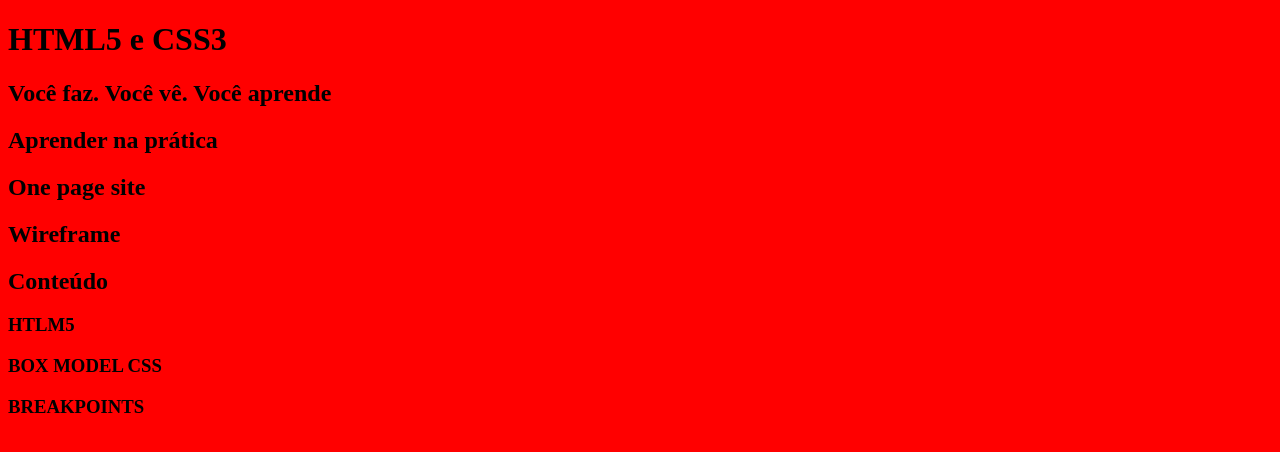
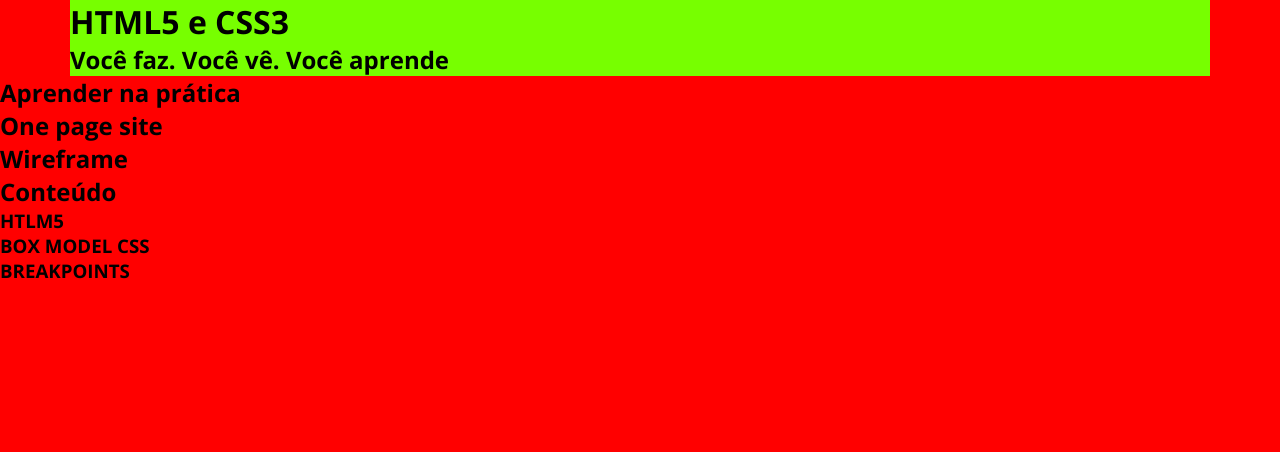
Before and after one commit to EOliveira6/HTML5-CSS3, a plain HTML site: page index.html in a window 1280 px wide. Drawn offline with nearby package versions, Linux system fonts and the light colour scheme.

Commit message:
Modificações no Layout

```diff
--- a/index.html
+++ b/index.html
@@ -12,35 +12,48 @@
 <body>
     <!-- Cabeçalho -->
     <header>
+<div class="Container">
 
+</div>
     </header>
     <!-- Destaque -->
     <main>
-        <h1>HTML5 e CSS3</h1>
-        <h2>Você faz. Você vê. Você aprende</h2>
+        <div class="Container">
+            <h1>HTML5 e CSS3</h1>
+            <h2>Você faz. Você vê. Você aprende</h2>
+        </div>
     </main>
     <!-- Sobre -->
     <section>
-        <h2>Aprender na prática
-</h2>
+        <div class="container">
+            <h2>Aprender na prática</h2>
+        </div>
     </section>
     <!-- One Page -->
     <section>
-        <h2>One page site</h2>
+        <div class="container">
+            <h2>One page site</h2>
+        </div>
     </section>
     <!-- Wireframe -->
     <section>
-        <h2>Wireframe</h2>
+        <div class="container">
+            <h2>Wireframe</h2>
+        </div>
     </section>
     <!-- Conteúdo -->
     <section>
+        <div class="container">
             <h2>Conteúdo</h2>
             <h3>HTLM5</h3>
             <h3>BOX MODEL CSS</h3>
             <h3>BREAKPOINTS</h3>
+        </div>
     </section>
     <!-- Rodapé -->
     <footer>
+    <div class="container">
 
+    </div>
     </footer>
 </html>
--- a/style.css
+++ b/style.css
@@ -1,23 +1,56 @@
 /*
 Folha de estilos
 */
+/* Importação Google Fontes */
+@import url('https://fonts.googleapis.com/css2?family=Open+Sans:wght@400;700&display=swap');
+/* CSS Reset */
+*{
+    margin: 0;
+    border: 0;
+    padding: 0;
+}
+
+body{
+    font-family: 'Open Sans', sans-serif;
+    font-size: 1em;
+}
+
+/* Layout */
+.Container{
+    margin: 0 auto;
+    background-color: #7f0;
+}
+
+/*Smartphone  Landscape*/
+@media (min-width: 576px){
+    body{
+        background-color: #0ff;
+    }
+     /* Layout */
+     .Container{
+        max-width: 540px;
+    }
+}
 
 /*Tablet Portrait*/
 @media (min-width: 768px){
     body{
         background-color: #ff0;
     }
-}
-/*Smartphone  Landscape*/
-@media (min-width: 576px){
-    body{
-        background-color: #0ff;
+      /* Layout */
+      .Container{
+        max-width: 720px;
     }
 }
+
 /*TAblet Landscape*/
 @media (min-width: 992px){
     body{
         background-color: #ff6600;
+    }
+      /* Layout */
+      .Container{
+        max-width: 960px;
     }
 }
 
@@ -26,6 +59,8 @@
     body{
         background-color: #ff0000;
     }
+      /* Layout */
+      .Container{
+        max-width: 1140px;
+    }
 }
-
-/*Tablet Portrait*/
```
